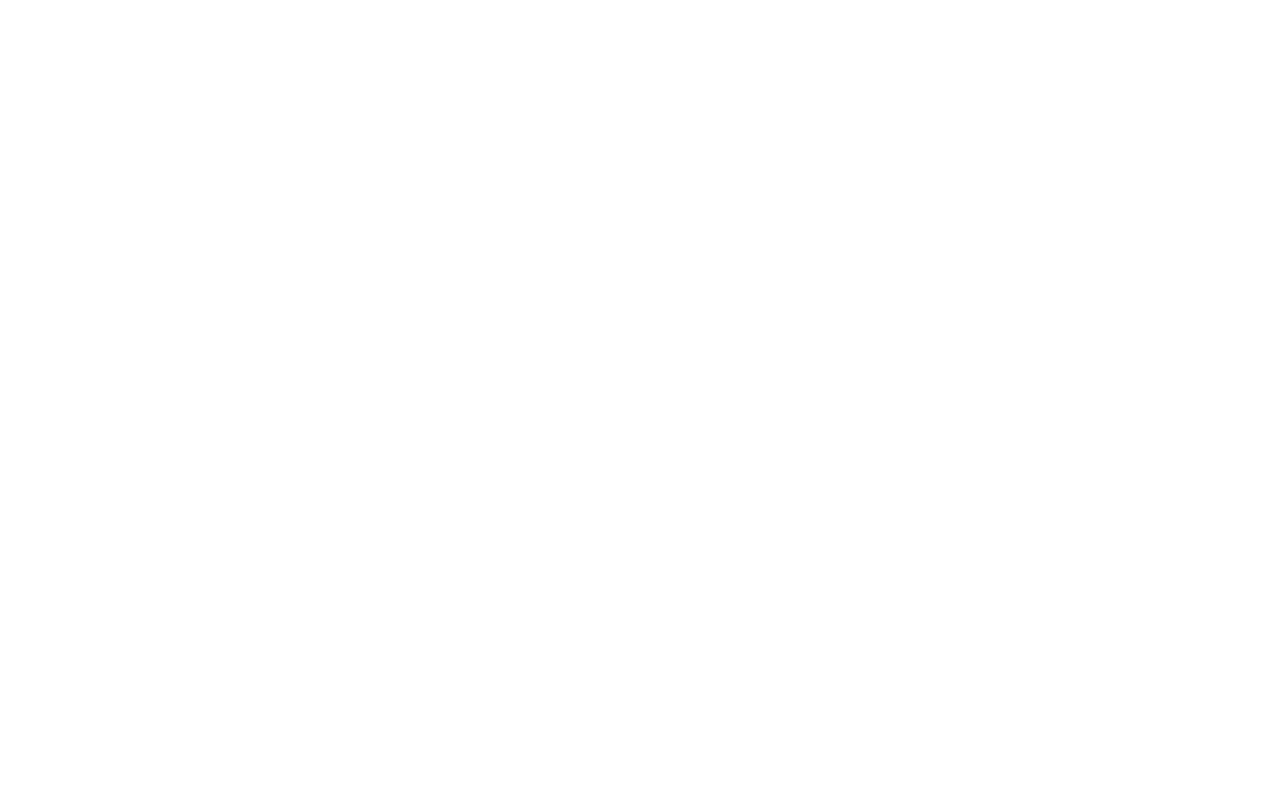
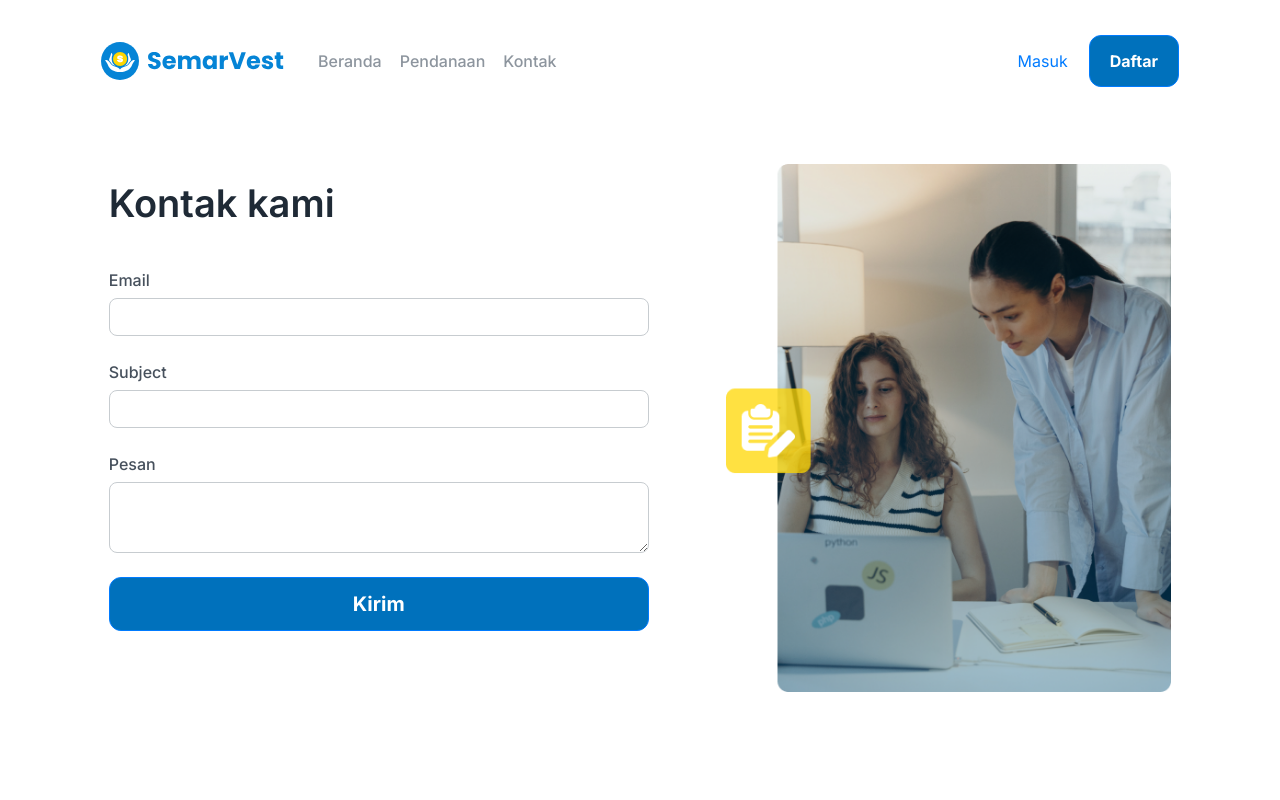
Before and after one commit to galihproo/semarvest, a React (Create React App) app: page /masuk in a window 1280 px wide. Shown: the top 800 px of the page. Built offline with nearby package versions, Linux system fonts and the light colour scheme.

Commit message:
feat: add modal resgiter

```diff
--- a/src/App.js
+++ b/src/App.js
@@ -1,5 +1,8 @@
 import { BrowserRouter as Router, Route, Switch } from "react-router-dom";
 import Home from "./pages/Home";
+import RegisterInvestor from "./pages/RegisterInvestor";
+import RegisterUmkm from "./pages/RegisterUmkm";
+import Login from "./pages/Login";
 import Contact from "./pages/Contact";
 import Pendanaan from "./pages/Pendanaan";
 import PendanaanDetail from "./pages/PendanaanDetail";
@@ -14,6 +17,9 @@
         <Route path="/pendanaan" exact component={Pendanaan} />
         <Route path="/pendanaan/detail/:id" exact component={PendanaanDetail} />
         <Route path="/kontak" exact component={Contact} />
+        <Route path="/masuk" exact component={Login} />
+        <Route path="/daftar/investor" exact component={RegisterInvestor} />
+        <Route path="/daftar/umkm" exact component={RegisterUmkm} />
       </Switch>
     </Router>
   );
--- a/src/components/molekul/Topbar/Topbar.module.css
+++ b/src/components/molekul/Topbar/Topbar.module.css
@@ -17,6 +17,26 @@
 .btnNav {
     font-size: 16px;
     padding: 13px 20px;
+}
+
+.modalBody {
+    padding: 54px 94px;
+    text-align: center;
+}
+
+.modalButton {
+    width: 100%;
+    padding: 14px;
+    border-radius: 12px;
+    margin-bottom: 8px;
+}
+
+.btnClose {
+    position: absolute;
+    z-index: 99;
+    cursor: pointer;
+    right: -18px;
+    top: -18px
 }
 
 @media(min-width: 992px) {
--- a/src/components/molekul/Topbar/index.js
+++ b/src/components/molekul/Topbar/index.js
@@ -1,16 +1,23 @@
+import React from 'react';
 import PropTypes from 'prop-types';
 
 import { NavLink, Link } from "react-router-dom";
 
-import { Navbar, Nav, Form, Button, Modal } from "react-bootstrap";
+import { Navbar, Nav, Form, Button, Modal, Image } from "react-bootstrap";
 
 import BrandIcon from '../../../assets/brand-icon.svg';
+import IconClose from '../../../assets/ic-close.svg';
 
 import 'bootstrap/dist/css/bootstrap.min.css';
 
 import styles from './Topbar.module.css';
 
-const Topbar = ({ show, handleShow, handleClose }) => {
+const Topbar = () => {
+    const [show, setShow] = React.useState(false);
+
+    const handleClose = () => setShow(false);
+    const handleShow = () => setShow(true);
+
     return (
         <>
             <Navbar
@@ -61,7 +68,7 @@
                         <Button
                             variant="link"
                             className={styles.btnNav}
-                            onClick={handleShow}
+                            href="/masuk"
                         >   Masuk
                         </Button>
                         <Button
@@ -81,26 +88,29 @@
                 onHide={handleClose}
                 centered
             >
+                <Image onClick={handleClose} src={IconClose} className={styles.btnClose} />
                 <Modal.Body className={styles.modalBody}>
                     <Button
                         className={styles.modalButton}
                         variant="primary"
+                        href="/daftar/investor"
                     >
                         Daftar sebagai investor
                     </Button>
 
-                    <p>atau</p>
+                    <p className="m-0 mb-2">atau</p>
 
                     <Button
                         className={styles.modalButton}
                         variant="outline-primary"
+                        href="/daftar/umkm"
                     >
                         Daftar sebagai mitra UMKM
                     </Button>
 
                     <p>
                         Sudah memiliki akun?
-                        <Link to="/login" className="btn-link font-bold">
+                        <Link to="/masuk" className="btn-link font-bold ml-1">
                             Masuk
                         </Link>
                     </p>
--- /dev/null
+++ b/src/pages/Login.js
@@ -0,0 +1,49 @@
+import { useState } from "react";
+
+import Container from 'react-bootstrap/Container';
+
+import Topbar from '../components/molekul/Topbar';
+import FormContact from '../components/molekul/FormContact';
+import Footer from '../components/molekul/Footer';
+
+export default function Login() {
+  const [show, setShow] = useState(false);
+  const [emailValue, setEmailValue] = useState('');
+  const [subjectValue, setSubjectValue] = useState('');
+  const [messageValue, setMessageValue] = useState('');
+
+  const handleClose = () => {
+      setEmailValue('')
+      setSubjectValue('')
+      setMessageValue('')
+      setShow(false)
+  };
+
+  const handleSubmit = (e) => {
+      e.preventDefault()
+      setShow(true)
+  };
+
+  return (
+    <>
+      <Container>
+
+        <Topbar />
+        <FormContact
+          handleSubmit={handleSubmit}
+          handleClose={handleClose}
+          onEmailChange={(e) => setEmailValue(e.target.value)}
+          onSubjectChange={(e) => setSubjectValue(e.target.value)}
+          onMessageChange={(e) => setMessageValue(e.target.value)}
+          emailValue={emailValue}
+          subjectValue={subjectValue}
+          messageValue={messageValue}
+          show={show}
+        />
+
+      </Container>
+
+      <Footer />
+    </>
+  )
+}
--- /dev/null
+++ b/src/pages/RegisterInvestor.js
@@ -0,0 +1,49 @@
+import { useState } from "react";
+
+import Container from 'react-bootstrap/Container';
+
+import Topbar from '../components/molekul/Topbar';
+import FormContact from '../components/molekul/FormContact';
+import Footer from '../components/molekul/Footer';
+
+export default function RegisterInvestor() {
+  const [show, setShow] = useState(false);
+  const [emailValue, setEmailValue] = useState('');
+  const [subjectValue, setSubjectValue] = useState('');
+  const [messageValue, setMessageValue] = useState('');
+
+  const handleClose = () => {
+      setEmailValue('')
+      setSubjectValue('')
+      setMessageValue('')
+      setShow(false)
+  };
+
+  const handleSubmit = (e) => {
+      e.preventDefault()
+      setShow(true)
+  };
+
+  return (
+    <>
+      <Container>
+
+        <Topbar />
+        <FormContact
+          handleSubmit={handleSubmit}
+          handleClose={handleClose}
+          onEmailChange={(e) => setEmailValue(e.target.value)}
+          onSubjectChange={(e) => setSubjectValue(e.target.value)}
+          onMessageChange={(e) => setMessageValue(e.target.value)}
+          emailValue={emailValue}
+          subjectValue={subjectValue}
+          messageValue={messageValue}
+          show={show}
+        />
+
+      </Container>
+
+      <Footer />
+    </>
+  )
+}
--- /dev/null
+++ b/src/pages/RegisterUmkm.js
@@ -0,0 +1,49 @@
+import { useState } from "react";
+
+import Container from 'react-bootstrap/Container';
+
+import Topbar from '../components/molekul/Topbar';
+import FormContact from '../components/molekul/FormContact';
+import Footer from '../components/molekul/Footer';
+
+export default function RegisterUmkm() {
+  const [show, setShow] = useState(false);
+  const [emailValue, setEmailValue] = useState('');
+  const [subjectValue, setSubjectValue] = useState('');
+  const [messageValue, setMessageValue] = useState('');
+
+  const handleClose = () => {
+      setEmailValue('')
+      setSubjectValue('')
+      setMessageValue('')
+      setShow(false)
+  };
+
+  const handleSubmit = (e) => {
+      e.preventDefault()
+      setShow(true)
+  };
+
+  return (
+    <>
+      <Container>
+
+        <Topbar />
+        <FormContact
+          handleSubmit={handleSubmit}
+          handleClose={handleClose}
+          onEmailChange={(e) => setEmailValue(e.target.value)}
+          onSubjectChange={(e) => setSubjectValue(e.target.value)}
+          onMessageChange={(e) => setMessageValue(e.target.value)}
+          emailValue={emailValue}
+          subjectValue={subjectValue}
+          messageValue={messageValue}
+          show={show}
+        />
+
+      </Container>
+
+      <Footer />
+    </>
+  )
+}
```
Also changed, not shown: src/assets/ic-close.svg (added).
